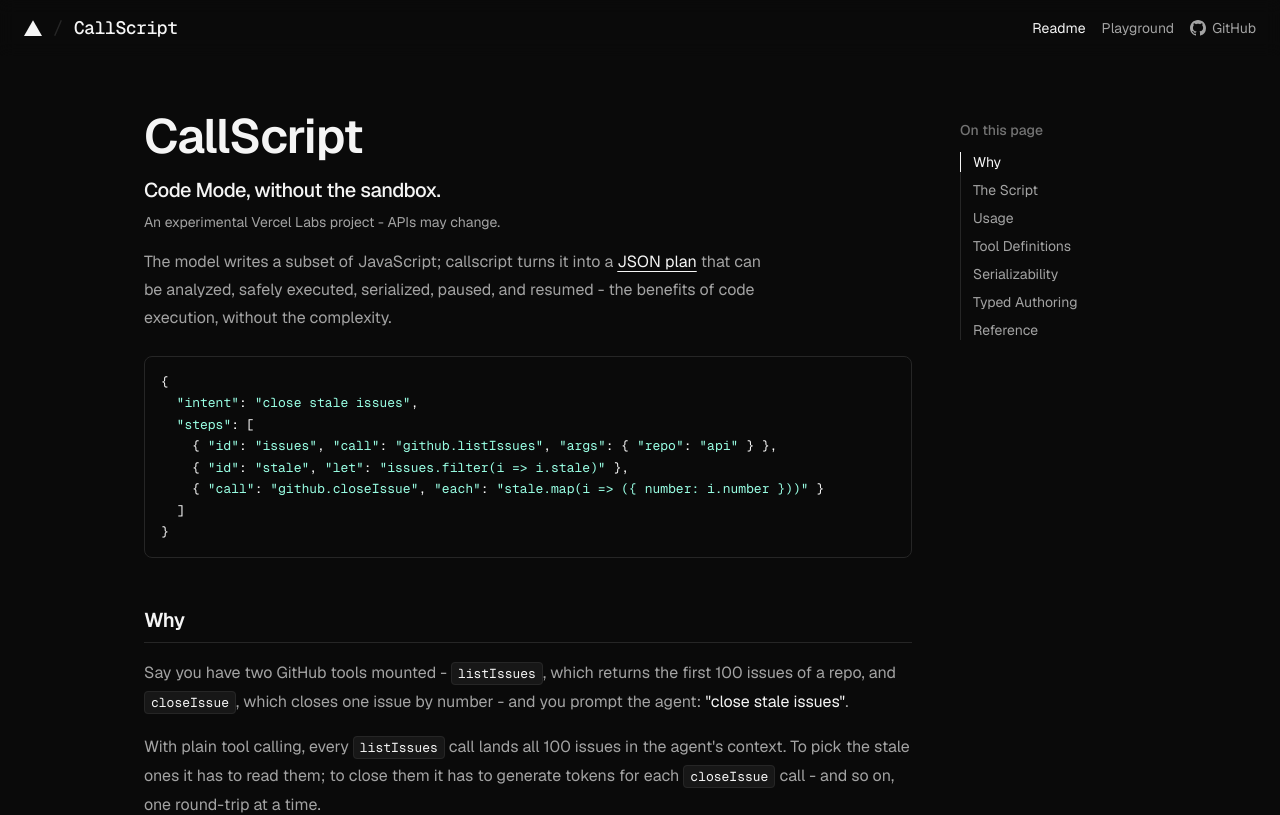
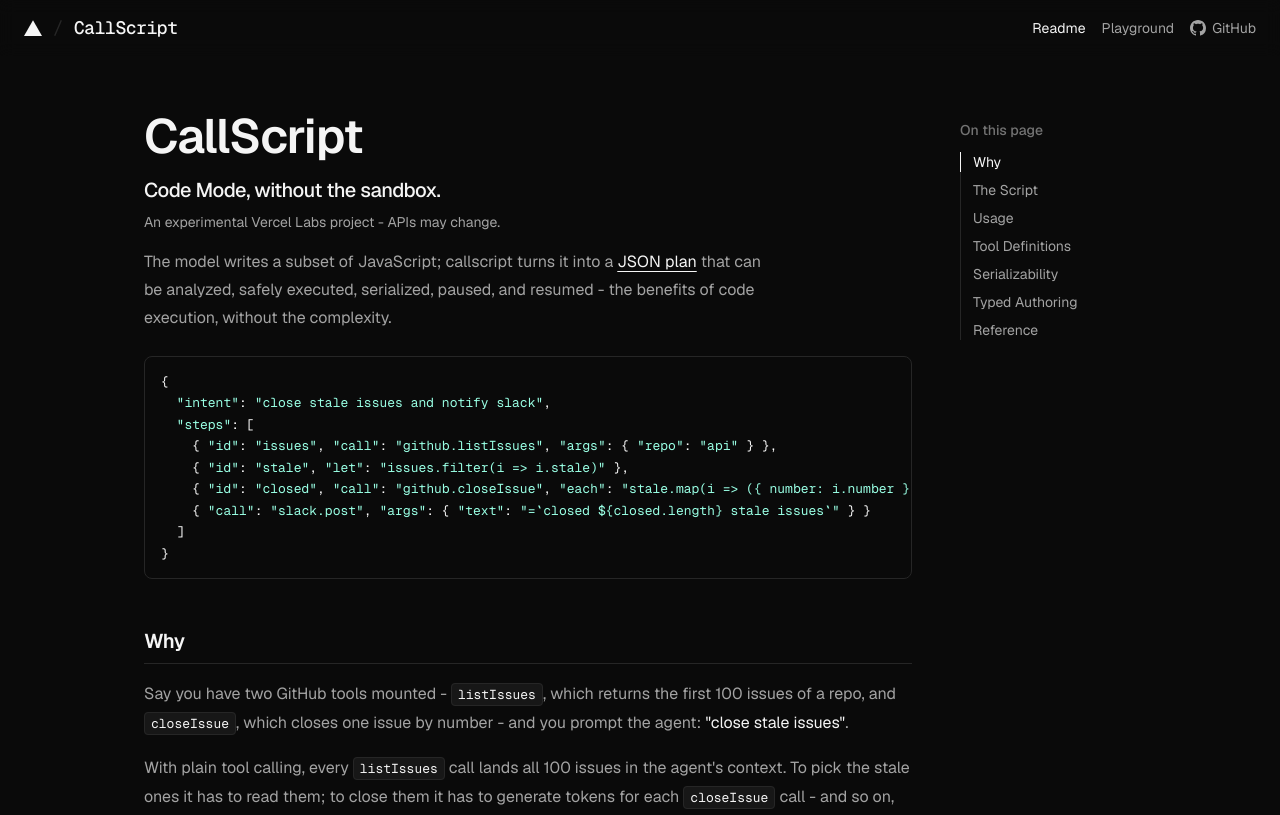
Before and after one commit to vercel-labs/callscript, a Next.js app in the folder apps/web/: page / in a window 1280 px wide. Shown: the top 815 px of the page. Built offline with nearby package versions, Linux system fonts and the light colour scheme.

Commit message:
feat: enhance closeIssue intent to notify Slack and update comments in playground

```diff
--- a/apps/web/app/page.tsx
+++ b/apps/web/app/page.tsx
@@ -466,11 +466,12 @@
 							<Code
 								code={`
 {
-	"intent": "close stale issues",
+	"intent": "close stale issues and notify slack",
 	"steps": [
 		{ "id": "issues", "call": "github.listIssues", "args": { "repo": "api" } },
 		{ "id": "stale", "let": "issues.filter(i => i.stale)" },
-		{ "call": "github.closeIssue", "each": "stale.map(i => ({ number: i.number }))" }
+		{ "id": "closed", "call": "github.closeIssue", "each": "stale.map(i => ({ number: i.number }))" },
+		{ "call": "slack.post", "args": { "text": "=\`closed \${closed.length} stale issues\`" } }
 	]
 }
 `}
--- a/apps/web/components/playground.tsx
+++ b/apps/web/components/playground.tsx
@@ -1,5 +1,6 @@
 "use client";
 
+import { type HighlightLang, toHtml, useHighlighter } from "@/lib/highlighter";
 import {
 	type AnyScriptTool,
 	callscript,
@@ -14,7 +15,6 @@
 	type ToolCallContext,
 } from "callscript";
 import { useEffect, useMemo, useRef, useState } from "react";
-import { type HighlightLang, toHtml, useHighlighter } from "@/lib/highlighter";
 import { CodeEditor } from "./editor";
 
 const wait = (ms: number) => new Promise((r) => setTimeout(r, ms));
@@ -286,7 +286,7 @@
   },
 );`;
 
-const PAYMENTS_JS = `// refund a return - the catch branch is dataflow, it runs only on failure
+const PAYMENTS_JS = `// refund a return
 const returns = await shop.listReturns({ days: 7 });
 try {
   const refund = await payments.refund({ orderId: returns[0].id });
```
